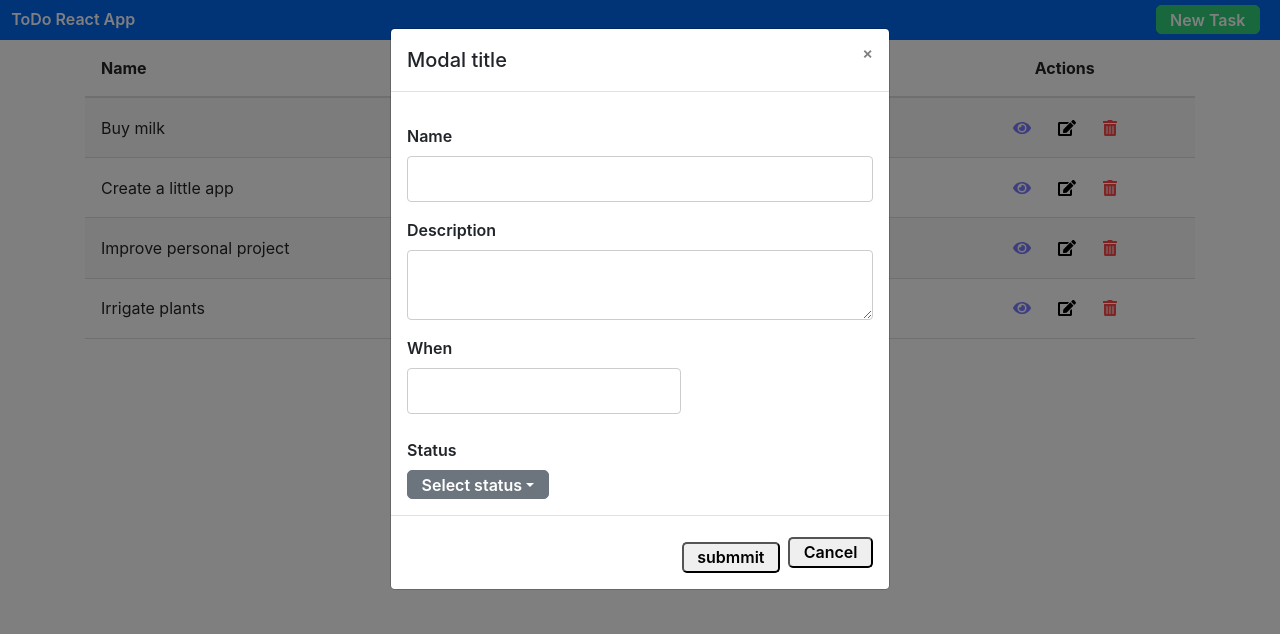
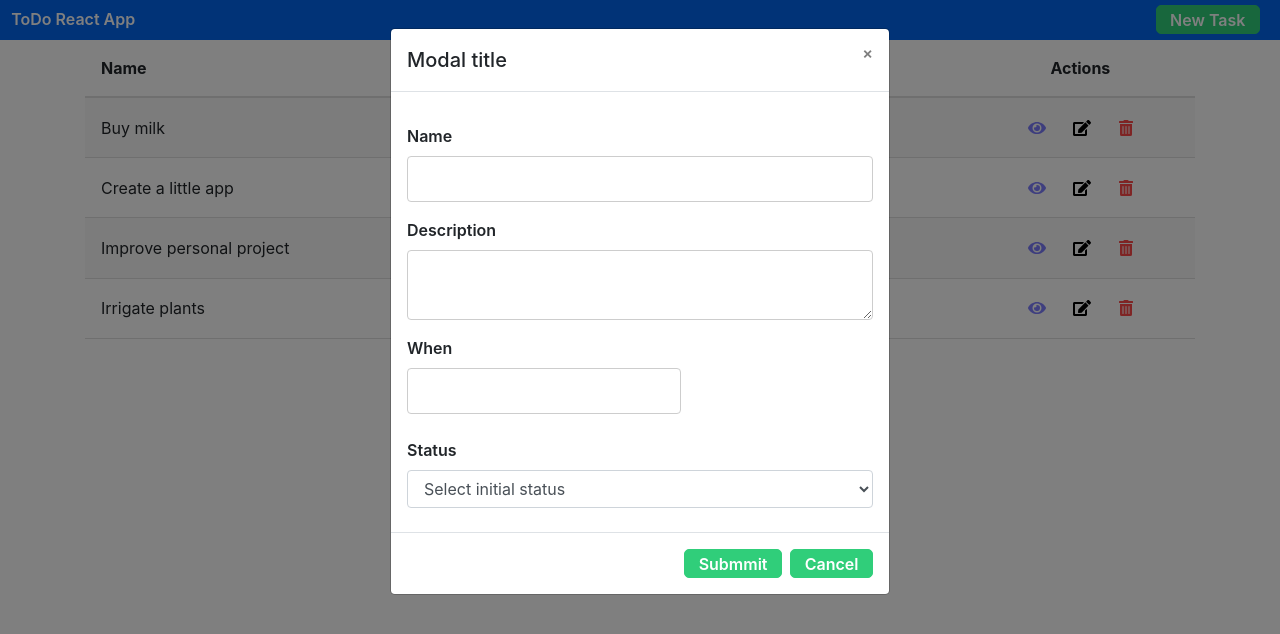
Before and after one commit to odravison/aubay-todo-frontend, a React (Create React App) app: page / in a window 1280 px wide. Both pictures are taken after a click on the button "New Task". Shown: the top 634 px of the page. Built offline with nearby package versions, Linux system fonts and the light colour scheme.

Commit message:
Adds new behavior to edit and add task (project almost done)

```diff
--- a/package.json
+++ b/package.json
@@ -8,6 +8,7 @@
     "@fortawesome/react-fontawesome": "^0.1.4",
     "bootstrap": "^4.3.1",
     "i": "^0.3.6",
+    "moment": "^2.24.0",
     "npm": "^6.9.0",
     "prettier": "^1.17.0",
     "react": "^16.8.6",
@@ -36,5 +37,8 @@
       "last 1 firefox version",
       "last 1 safari version"
     ]
+  },
+  "devDependencies": {
+    "react-test-renderer": "^16.8.6"
   }
 }
--- a/src/App.js
+++ b/src/App.js
@@ -40,6 +40,11 @@ class App extends Component {
         this.setState({
           taskList: this.state.taskList.filter((task, innerIndex) => innerIndex !== index)
         });
+
+      };
+
+      this.getTask = index => {
+        return this.state.taskList[index];
       };
 
       this.detailTask = index => {
@@ -56,8 +61,9 @@ class App extends Component {
             dataList={this.state.taskList}
             headDataList={headList}
             removeTask={this.removeTask}
-            editTask={this.editTask}
+            getTask={this.getTask}
             detailTask={this.detailTask}
+            editTask={this.addTask}
           />
         </div>
       </div>
--- a/src/components/CreateUpdateTaskForm.js
+++ b/src/components/CreateUpdateTaskForm.js
@@ -7,18 +7,20 @@ import { statusList } from '../virtual-persistent-data/data';
 
 import "react-datepicker/dist/react-datepicker.css";
 
-import { DropdownItem, Dropdown, DropdownMenu, DropdownToggle, Modal, ModalHeader, ModalBody, ModalFooter } from 'reactstrap';
+import { Alert, Input, Modal, ModalHeader, ModalBody, ModalFooter } from 'reactstrap';
 
 
 const StatusOptionsSimpleComponent = props => {
+    const { handleSelectItem, valueItem} = props;
     const statusOptions = props.statusList.map((element, index) => {
-        return <DropdownItem key={index}>{element}</DropdownItem>;
+        return <option key={index} value={element} >{element}</option>;
     });
 
     return (
-        <DropdownMenu>
+        <Input type="select" defaultValue={valueItem} onChange={handleSelectItem} name="status" id="selectStatus">
+            <option value={undefined} >Select initial status</option>;
             {statusOptions}
-        </DropdownMenu>
+        </Input>
 
     );
 };
@@ -49,32 +51,34 @@ class CreateUpdateTaskModalForm extends Component {
             taskCreatedUpdated = this.state.formFields;
             taskCreatedUpdated[name] = value;
             this.setState({
-                formFields: taskCreatedUpdated,
-                dropdownOpen: this.state.dropdownOpen
+                formFields: taskCreatedUpdated
             });
         }
 
         this.submitForm = () => {
-            const task = this.state.formFields;
-            task.when = task.when.toJSON();
-
+            if (this.checkAllFields()) {
                 this.props.submitForm(this.state.formFields)
                 this.setState({
                     isOpen: false,
-                formFields: this.formFields,
-                dropdownOpen: false
+                    formFields: this.formFields
                 });
+            } else {
+                this.setState({
+                    submitError: true
+                });
+            }
+
         }
 
         this.state = {
             isOpen: false,
             formFields: this.formFields,
-            dropdownOpen: false
+            submitError: false
         };
 
         this.close = this.close.bind(this);
         this.open = this.open.bind(this);
-        this.toggleDropDownStatus = this.toggleDropDownStatus.bind(this);
+        this.checkAllFields = this.checkAllFields.bind(this);
     }
 
     close() {
@@ -87,15 +91,37 @@ class CreateUpdateTaskModalForm extends Component {
                 when: '',
                 status: '',
                 createdAt: ''
-            }
+            },
+            submitError: false
         }));
     }
 
-    open() {
+    checkAllFields() {
+        const { index, name, description, when, status } = this.state.formFields;
+        return (name && description && when && status) || (index && name && description && when && status);
+    }
+
+    open(index, getItem) {
+        // console.log(index);
+        // console.log(getItem(index));
+        if (index) {
+            const task = getItem(index);
             this.setState({
                 isOpen: true,
                 formFields: {
-                index: '',
+                    index: index,
+                    name: task.name,
+                    description: task.description,
+                    when: task.when,
+                    status: task.status,
+                    createdAt: task.createdAt
+                }
+            });
+        } else {
+            this.setState({
+                isOpen: true,
+                formFields: {
+                    index: index,
                     name: '',
                     description: '',
                     when: '',
@@ -104,11 +130,6 @@ class CreateUpdateTaskModalForm extends Component {
                 }
             });
         }
-
-    toggleDropDownStatus() {
-        this.setState(prevState => ({
-          dropdownOpen: !prevState.dropdownOpen
-        }));
     }
 
     render() {
@@ -117,6 +138,7 @@ class CreateUpdateTaskModalForm extends Component {
             <div>
                 <Modal isOpen={this.state.isOpen} toggle={this.close}>
                     <ModalHeader toggle={this.close}>Modal title</ModalHeader>
+                    <Alert color="danger" isOpen={this.state.submitError}>All fields must be filled</Alert>
                     <ModalBody>
                         <form>
                             <label>Name</label>
@@ -140,32 +162,21 @@ class CreateUpdateTaskModalForm extends Component {
                                 timeFormat="HH:mm"
                                 timeIntervals={5}
                                 startDate={new Date()}
+                                selected={when}
                                 dateFormat="MMMM d, yyyy h:mm aa"
                                 timeCaption="time"
                             />
 
                             <label>Status</label>
-                            {/* <input
-                                type="text"
-                                name="status"
-                                value={status}
-                                onChange={this.handleInputChange} /> */}
-                            <Dropdown className="dropdown-buttons" isOpen={this.state.dropdownOpen} toggle={this.toggleDropDownStatus}>
-                                <DropdownToggle caret>
-                                    Select status
-                                </DropdownToggle>
-
-                                <StatusOptionsSimpleComponent statusList={statusList} />
-
-                            </Dropdown>
+                            <StatusOptionsSimpleComponent valueItem={status} statusList={statusList} handleSelectItem={this.handleInputChange} />
                         </form>
 
 
 
                     </ModalBody>
                     <ModalFooter>
-                        <button className="submmit-button" type="button" onClick={this.submitForm} > submmit </button>
-                        <button color="secondary" onClick={this.close}>Cancel</button>
+                        <button className="submmit-cancel-buttons" type="button" onClick={this.submitForm} >Submmit</button>
+                        <button className="submmit-cancel-buttons" onClick={this.close}>Cancel</button>
                     </ModalFooter>
                 </Modal>
             </div>
@@ -174,22 +185,3 @@ class CreateUpdateTaskModalForm extends Component {
 }
 
 export default CreateUpdateTaskModalForm;
-
-// class CreateUpdateTaskModalForm extends Component {
-//     constructor(props) {
-
-
-//     }
-
-//     render() {
-//         const { name, description, when, status } = this.state;
-
-//         return (
-//             <div className="container">
-//             </div>
-
-//         );
-//     }
-// }
-
-// export default CreateUpdateTaskModalForm;
--- a/src/components/CreateUpdateTaskModalForm.css
+++ b/src/components/CreateUpdateTaskModalForm.css
@@ -131,8 +131,39 @@ textarea.has-error:active {
     margin-top: 2%;
 }
 
-.dropdown-buttons > button {
-    display: block !important;
-    text-align: unset !important;
-    font-weight: 0 !important;
+/* Buttons
+=================== */
+button,
+[type=submit],
+[type=reset],
+[type=button] {
+  -webkit-appearance: none;
+  display: inline-block;
+  border-radius: 5px;
+  font-weight: 600;
+  font-family: -apple-system, BlinkMacSystemFont, Helvetica Neue, Helvetica, Arial, sans-serif;
+  font-size: 1rem;
+  text-transform: none;
+  padding: .35rem .85rem;
+  vertical-align: middle;
+  text-align: center;
+  cursor: pointer;
+  text-decoration: none;
+  line-height: 1;
 }
+
+button,
+a.button {
+  color: #ffffff;
+  border: 1px solid #30ce7a;
+  background: #30ce7a;
+}
+
+.accent-button:hover,
+.accent-button:active,
+a.accent-button:hover,
+a.accent-button:active {
+  color: #ffffff;
+  border: 1px solid #148046;
+  background: #148046;
+}
--- a/src/components/Table.js
+++ b/src/components/Table.js
@@ -1,7 +1,9 @@
 import React, { Component } from 'react';
 import { FontAwesomeIcon } from '@fortawesome/react-fontawesome';
+import moment from 'moment'
 
 import './Table.css';
+import CreateUpdateTaskModalForm from './CreateUpdateTaskForm';
 
 const RemoveButtonSimpleComponent = props => {
     const { removeAction, targetItem } = props;
@@ -13,10 +15,10 @@ const RemoveButtonSimpleComponent = props => {
 };
 
 const EditButtonSimpleComponent = props => {
-    const { editAction, targetItem } = props;
+    const { openEditItemModal, targetItem, getItem } = props;
 
     return (
-        <button onClick={() => { editAction(targetItem); }}>
+        <button onClick={() => { openEditItemModal(targetItem, getItem); }}>
             <FontAwesomeIcon icon="edit" />
         </button>
     );
@@ -49,16 +51,18 @@ const HeadTableSimpleComponent = props => {
 
 const BodyTableSimpleComponent = props => {
 
+    const { openEditItemModal, detailItem, removeItem, getItem } = props;
+
     const bodyTable = props.dataBody.map((element, index) => {
         return (
             <tr key={index}>
                 <td>{element.name}</td>
                 <td>{element.status}</td>
-                <td>{element.when}</td>
+                <td>{moment(element.when).format("dddd, MMMM Do YYYY, h:mm:ss a")}</td>
                 <td className="actions-buttons">
-                    <DetailButtonSimpleComponent detailAction={props.detailItem} targetItem={index} />
-                    <EditButtonSimpleComponent editAction={props.editItem} targetItem={index} />
-                    <RemoveButtonSimpleComponent removeAction={props.removeItem} targetItem={index} />
+                    <DetailButtonSimpleComponent detailAction={detailItem} targetItem={index} />
+                    <EditButtonSimpleComponent targetItem={index} getItem={getItem} openEditItemModal={openEditItemModal} />
+                    <RemoveButtonSimpleComponent removeAction={removeItem} targetItem={index} />
                 </td>
             </tr>
         );
@@ -69,17 +73,43 @@ const BodyTableSimpleComponent = props => {
 
 class Table extends Component {
 
+    constructor(props) {
+        super(props);
+
+
+        this.createNewTask = this.props.createNewTask
+
+        this.state = {
+          show: true
+        }
+
+        this.showCreateUpdateModal = (index, getItem) => {
+          this.refs.modal.open(index, getItem);
+        };
+
+        this.hideCreateUpdateModal = () => {
+          this.setState({
+            show: false
+          });
+        };
+
+      }
+
     render() {
-        const { dataList, headDataList, removeTask, editTask, detailTask } = this.props;
+        const { dataList, headDataList, removeTask, getTask, detailTask, editTask } = this.props;
         return (
+            <div>
                 <table>
                     <HeadTableSimpleComponent headList={headDataList} />
                     <BodyTableSimpleComponent
                         dataBody={dataList}
                         removeItem={removeTask}
-                    editItem={editTask}
-                    detailItem={detailTask} />
+                        getItem={getTask}
+                        detailItem={detailTask}
+                        openEditItemModal={this.showCreateUpdateModal} />
                 </table>
+                <CreateUpdateTaskModalForm ref="modal" submitForm={editTask} />
+            </div>
         );
     }
 }
--- a/src/virtual-persistent-data/data.js
+++ b/src/virtual-persistent-data/data.js
@@ -13,18 +13,17 @@ export function getTaskPreBuiltList() {
     {
       name: 'Buy milk',
       description: 'Buy a gallon of milk at near market',
-      when: getDateAddedInDays(1).toJSON(),
+      when: getDateAddedInDays(1),
       status: 'TODO',
-      createdAt: getDateAddedInDays(0).toJSON()
+      createdAt: getDateAddedInDays(0)
     },
 
     {
       name: 'Create a little app',
-      description: `Create a little frontend app to be validated.
-                        The App will be validated by Aubay technical validation guy.`,
-      when: getDateAddedInDays(2).toJSON(),
+      description: `Create a little frontend app to be validated. The App will be validated by Aubay technical validation guy called Samuel.`,
+      when: getDateAddedInDays(2),
       status: 'DONE',
-      createdAt: getDateAddedInDays(0).toJSON()
+      createdAt: getDateAddedInDays(0)
     },
 
     {
@@ -32,17 +31,17 @@ export function getTaskPreBuiltList() {
       description: `Insert the new feature thought on this weekend
 
             The feature consists in create a new status to failed messages`,
-      when: getDateAddedInDays(3).toJSON(),
+      when: getDateAddedInDays(3),
       status: 'TODO',
-      createdAt: getDateAddedInDays(0).toJSON()
+      createdAt: getDateAddedInDays(0)
     },
 
     {
       name: 'Irrigate plants',
       description: `Irrigate my plants`,
-      when: getDateAddedInDays(1).toJSON(),
+      when: getDateAddedInDays(1),
       status: 'TODO',
-      createdAt: getDateAddedInDays(0).toJSON()
+      createdAt: getDateAddedInDays(0)
     }
   ];
 
```
Also changed, not shown: src/components/Navbar.js (+0 -9 lines). Lines whose indentation alone changed are shown as unchanged.
